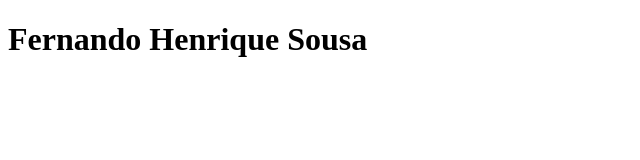
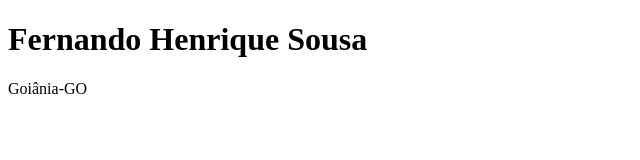
Before and after one commit to Marlobrado/newrepository, a plain HTML site: page index.html in a window 1280 px wide. Shown: the whole page, without its empty margins (0-640 px from the left). Drawn offline with Linux system fonts and the light colour scheme.

Commit message:
Cidade/estado

```diff
--- a/index.html
+++ b/index.html
@@ -8,5 +8,6 @@
 </head>
 <body>
     <h1>Fernando Henrique Sousa</h1>
+    <p>Goiânia-GO</p>
 </body>
 </html>
```
